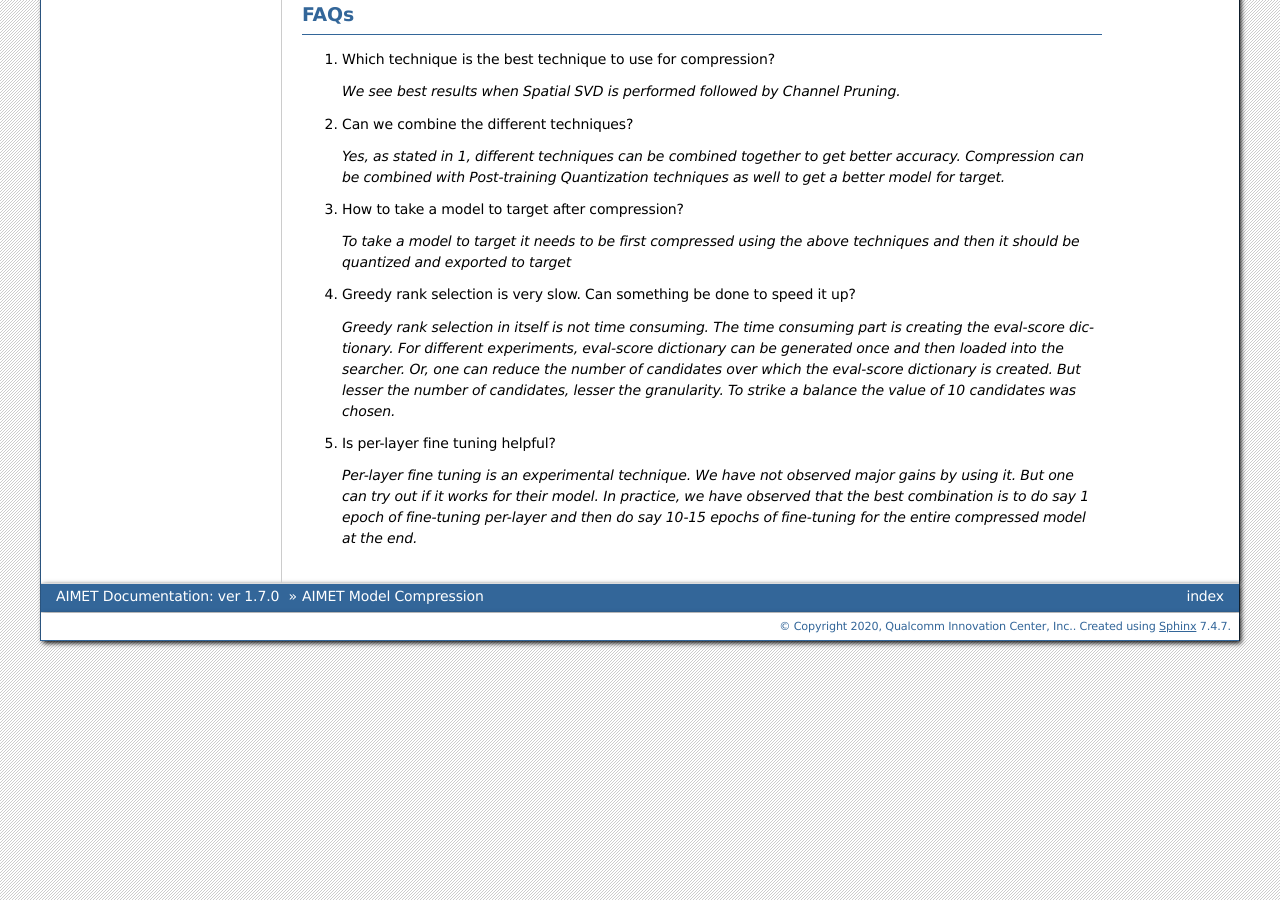
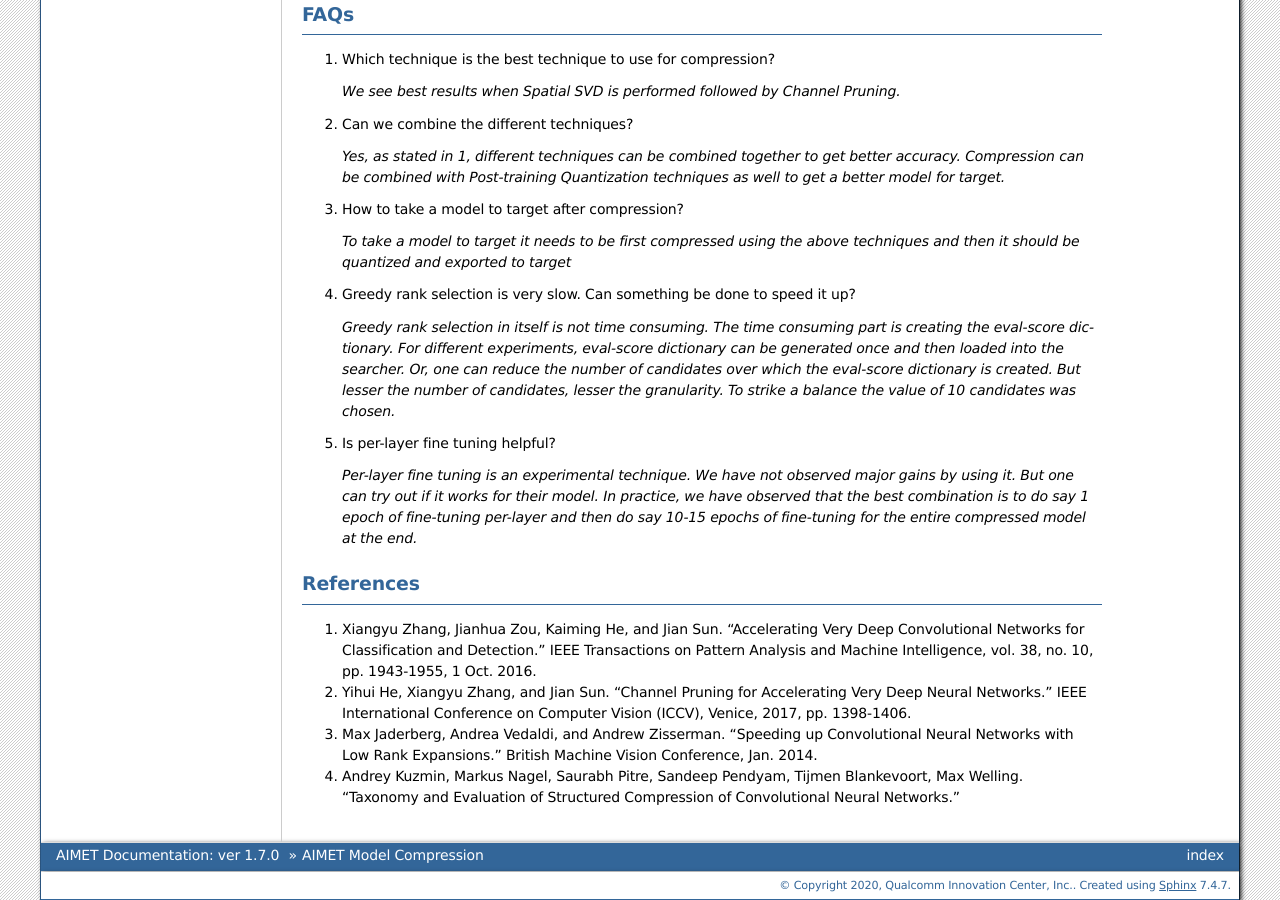
Before and after one commit to quic/aimet, a Sphinx documentation site: the page built from Docs/user_guide/model_compression.rst, in a window 1280 px wide and 900 px high, scrolled down 1673 px. Built offline with Sphinx 7.4.7, drawn with Linux system fonts in a browser that asks for light colours.

Commit message:
added references and feature guidebook
Signed-off-by: Harshita Mangal <quic_mangal@quicinc.com>

```diff
--- a/Docs/user_guide/index.rst
+++ b/Docs/user_guide/index.rst
@@ -1,3 +1,5 @@
+.. _ug-index:
+
 ================
 AIMET User Guide
 ================
--- a/Docs/user_guide/model_compression.rst
+++ b/Docs/user_guide/model_compression.rst
@@ -94,3 +94,14 @@ FAQs
 5. Is per-layer fine tuning helpful?
 
    *Per-layer fine tuning is an experimental technique. We have not observed major gains by using it. But one can try out if it works for their model. In practice, we have observed that the best combination is to do say 1 epoch of fine-tuning per-layer and then do say 10-15 epochs of fine-tuning for the entire compressed model at the end.*
+
+References
+==========
+
+1.	Xiangyu Zhang, Jianhua Zou, Kaiming He, and Jian Sun. “Accelerating Very Deep Convolutional Networks for Classification and Detection.” IEEE Transactions on Pattern Analysis and Machine Intelligence, vol. 38, no. 10, pp. 1943-1955, 1 Oct. 2016.
+
+2.	Yihui He, Xiangyu Zhang, and Jian Sun. “Channel Pruning for Accelerating Very Deep Neural Networks.” IEEE International Conference on Computer Vision (ICCV), Venice, 2017, pp. 1398-1406.
+
+3.	Max Jaderberg, Andrea Vedaldi, and Andrew Zisserman. “Speeding up Convolutional Neural Networks with Low Rank Expansions.” British Machine Vision Conference, Jan. 2014.
+
+4.	Andrey Kuzmin, Markus Nagel, Saurabh Pitre, Sandeep Pendyam, Tijmen Blankevoort, Max Welling. “Taxonomy and Evaluation of Structured Compression of Convolutional Neural Networks.”
--- a/Docs/user_guide/post_training_quant_techniques.rst
+++ b/Docs/user_guide/post_training_quant_techniques.rst
@@ -63,3 +63,8 @@ FAQs
 
 2. Which is better Empirical Bias Correction or Analytical + Empirical Bias Correction?
     *If speed is not a bottleneck, then it is suggested to use Empirical Bias Correction, else the hybrid approach of combining both.*
+
+References
+==========
+
+1.	Markus Nagel, Mart van Baalen, Tijmen Blankevoort, Max Welling. “Data-Free Quantization Through Weight Equalization and Bias Correction.” IEEE International Conference on Computer Vision (ICCV), Seoul, October 2019.
```
Also changed, not shown: Docs/user_guide/feature_guidebook.rst (added, +54 -0 lines), Docs/images/compression_flow.png (added), Docs/images/flow_feature_guidebook.PNG (added).
